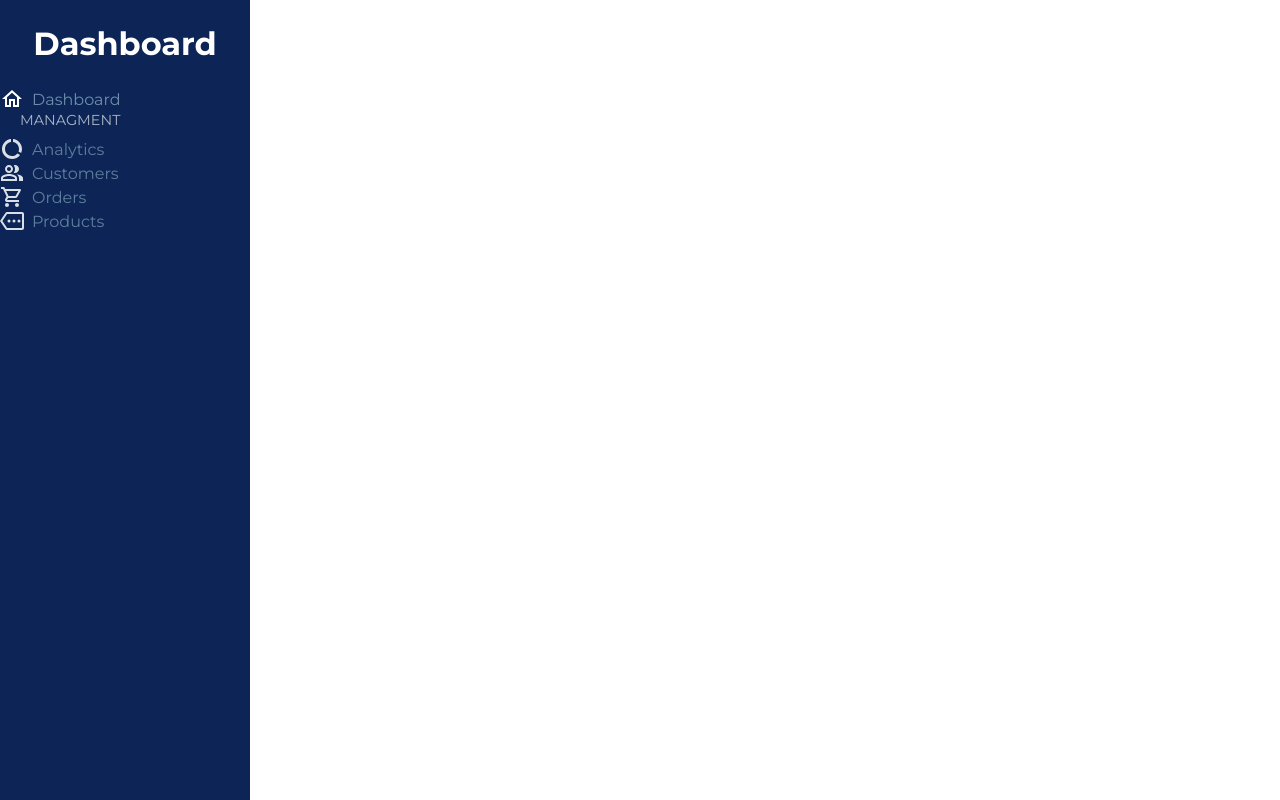
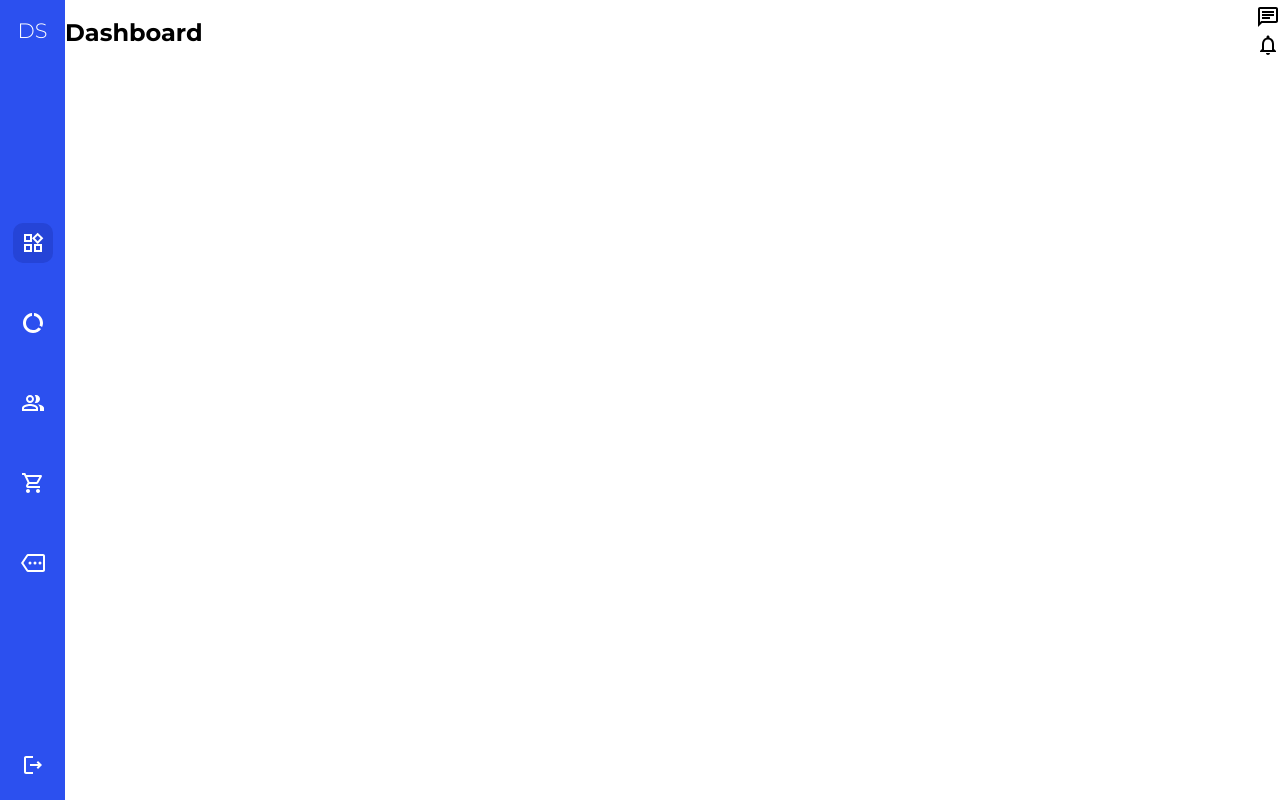
Before and after one commit to Biplo12/Dashboard, a React (Create React App) app: page / in a window 1280 px wide. Built offline with nearby package versions, Linux system fonts and the light colour scheme.

Commit message:
top bar component creacted

```diff
--- a/src/Components/Styles/__globalStyles.scss
+++ b/src/Components/Styles/__globalStyles.scss
@@ -2,6 +2,7 @@
 @import url("https://fonts.googleapis.com/css2?family=Montserrat:wght@100;200;300;400;500;600;700;800;900&display=swap");
 @import "__variables.scss";
 @import "__sidebar.scss";
+@import "__topbar.scss";
 
 *,
 *::after,
@@ -18,7 +19,7 @@ body {
 
 a {
   text-decoration: none;
-  color: #6d8eaa;
+  color: white;
 }
 
 ul {
--- a/src/Components/Styles/__sidebar.scss
+++ b/src/Components/Styles/__sidebar.scss
@@ -1,40 +1,64 @@
 .sidebar-container {
-  width: 250px;
+  width: 65px;
   height: 100vh;
-  background-color: #0c2556;
+  background-color: #2c50ef;
   color: white;
-  .sidebar-title {
+  position: fixed;
+  top: 0;
+  left: 0;
+  .sidebar-logo {
+    height: 60px;
     display: flex;
     justify-content: center;
     align-items: center;
-    padding: 1.5rem 0;
+    h1 {
+      font-size: 1.3rem;
+      font-weight: 300;
     }
-  .sidebar-wrapper {
+  }
+  .sidebar-items-wrapper {
+    width: 100%;
+    height: calc(100vh - 115px);
     display: flex;
     justify-content: center;
-    align-items: flex-start;
+    align-items: center;
     flex-direction: column;
-    h4 {
-      font-size: 0.9rem;
-      font-weight: 400;
-      padding: 0 0 0.5rem 1.25rem;
-      opacity: 0.65;
-    }
-    a {
-      font-size: 1rem;
-      font-weight: 400;
-      padding-left: 1rem;
   }
   .sidebar-item {
+    width: 40px;
+    height: 40px;
     display: flex;
+    justify-content: center;
     align-items: center;
-      opacity: 0.85;
-      a {
-        padding-left: 0.5rem;
-      }
+    margin: 1.25rem 0;
+    transition: $transition;
+    cursor: pointer;
   }
   .sidebar-item.active {
+    background-color: #2544d7;
+    border-radius: 10px;
+  }
+  .sidebar-item.active:hover {
     opacity: 1 !important;
+  }
+  .sidebar-item:hover {
+    display: flex;
+    justify-content: center;
+    align-items: center;
+    width: 40px;
+    height: 40px;
+    background-color: #2544d7;
+    border-radius: 10px;
+    opacity: 0.5;
+  }
+  .sidebar-bottom {
+    width: 100%;
+    display: flex;
+    justify-content: center;
+    align-items: center;
+    height: auto;
+    .sidebar-item {
+      margin: 0;
     }
   }
 }
--- /dev/null
+++ b/src/Components/Styles/__topbar.scss
@@ -0,0 +1,8 @@
+.topbar-container {
+  width: calc(100% - 65px);
+  height: 65px;
+  margin-left: 65px;
+  display: flex;
+  justify-content: space-between;
+  align-items: center;
+}
--- /dev/null
+++ b/src/Components/Topbar.jsx
@@ -0,0 +1,23 @@
+import React from "react";
+import { ChatOutlined, NotificationsOutlined } from "@mui/icons-material";
+const Topbar = () => {
+  return (
+    <div className="topbar-container">
+      <div className="topbar-left">
+        <div className="topbar-title">
+          <h2>Dashboard</h2>
+        </div>
+      </div>
+      <div className="topbar-right">
+        <div className="topbar-item">
+          <ChatOutlined />
+        </div>
+        <div className="topbar-item">
+          <NotificationsOutlined />
+        </div>
+      </div>
+    </div>
+  );
+};
+
+export default Topbar;
--- a/src/Components/sideBar.jsx
+++ b/src/Components/sideBar.jsx
@@ -1,38 +1,38 @@
 import React from "react";
 import {
-  HomeOutlined,
+  WidgetsOutlined,
   DataSaverOffOutlined,
   PeopleAltOutlined,
   ShoppingCartOutlined,
   MoreOutlined,
+  LogoutOutlined,
 } from "@mui/icons-material";
 const sideBar = () => {
   return (
     <div className="sidebar-container">
-      <div className="sidebar-title">
-        <h1>Dashboard</h1>
+      <div className="sidebar-logo">
+        <h1>DS</h1>
       </div>
-      <div className="sidebar-wrapper">
+      <div className="sidebar-items-wrapper">
         <div className="sidebar-item active">
-          <HomeOutlined />
-          <a href="/">Dashboard</a>
+          <WidgetsOutlined />
         </div>
-        <h4>MANAGMENT</h4>
         <div className="sidebar-item">
           <DataSaverOffOutlined />
-          <a href="/analytics">Analytics</a>
         </div>
         <div className="sidebar-item">
           <PeopleAltOutlined />
-          <a href="/customers">Customers</a>
         </div>
         <div className="sidebar-item">
           <ShoppingCartOutlined />
-          <a href="/orders">Orders</a>
         </div>
         <div className="sidebar-item">
           <MoreOutlined />
-          <a href="/products">Products</a>
+        </div>
+      </div>
+      <div className="sidebar-bottom">
+        <div className="sidebar-item">
+          <LogoutOutlined />
         </div>
       </div>
     </div>
--- a/src/Pages/Home.jsx
+++ b/src/Pages/Home.jsx
@@ -1,7 +1,13 @@
 import React from "react";
-import Sidebar from "../Components/sideBar";
+import Sidebar from "../Components/Sidebar";
+import Topbar from "../Components/Topbar";
 const Home = () => {
-  return <Sidebar />;
+  return (
+    <>
+      <Sidebar />
+      <Topbar />
+    </>
+  );
 };
 
 export default Home;
```
Also changed, not shown: public/images/profile-photo.jpg (added), 1 other file (tests, documents, lock files or other folders). Lines whose indentation alone changed are shown as unchanged.
